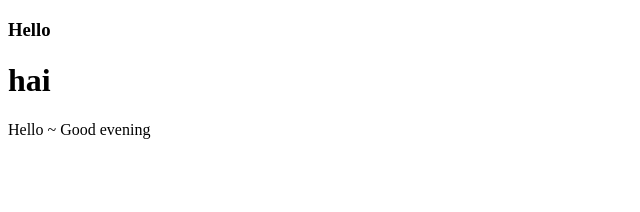
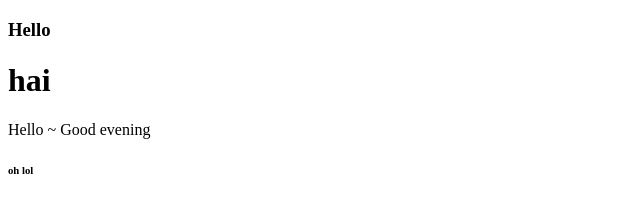
Before and after one commit to Rahul-Rajasekharan/git.sample, a plain HTML site: page index.html in a window 1280 px wide. Shown: the full height of the page, 0-640 px from the left. Drawn offline with Linux system fonts and the light colour scheme.

Commit message:
added a h6-tag

```diff
--- a/index.html
+++ b/index.html
@@ -10,5 +10,6 @@
     <h3>Hello</h3>
     <h1>hai</h1>
     <p>Hello ~ Good evening</p>
+    <h6>oh lol</h6>
 </body>
 </html>
```
